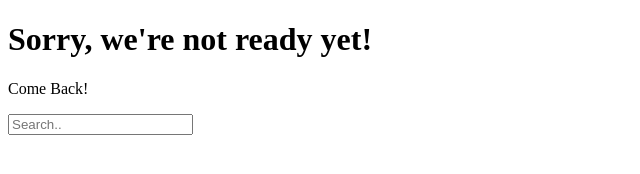
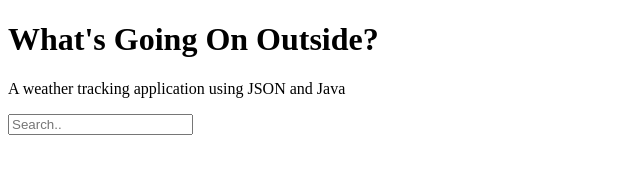
Before and after one commit to GroovyChocobo/whats-going-on-outside, a plain HTML site: page index.html in a window 1280 px wide. Shown: the whole page, without its empty margins (0-640 px from the left). Drawn offline with Linux system fonts and the light colour scheme.

Commit message:
commit basic changes to website

```diff
--- a/index.html
+++ b/index.html
@@ -7,8 +7,9 @@
     <link rel="icon" type="image/x-icon" href="cloud_icon (1).png">
 </head>
 <body>
-    <h1>Sorry, we're not ready yet!</h1>
-    <p>Come Back!</p>
+    <h1>What's Going On Outside?</h1>
+    <p>A weather tracking application using JSON and Java</p>
     <input type="text" placeholder="Search..">
+
 </body>
 </html>
```
